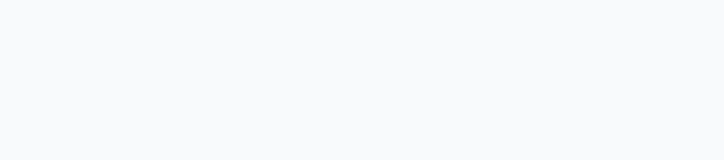
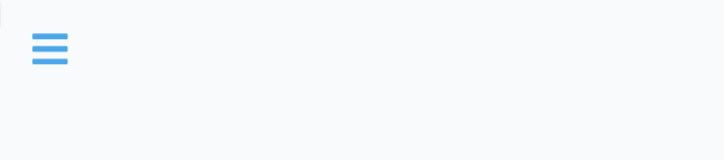
Before and after one commit to emmeiwhite/09-modal-sidebar-with-context-api, a React (Vite) app: page / in a window 1280 px wide. Shown: the top 160 px of the page, without its empty margins (0-724 px from the left). Built offline with nearby package versions, Linux system fonts and the light colour scheme.

Commit message:
Sidebar functionality also Done!

```diff
--- a/src/App.jsx
+++ b/src/App.jsx
@@ -1,11 +1,13 @@
 import Home from './components/Home'
 import Modal from './components/Modal'
+import Sidebar from './components/Sidebar'
 
 const App = () => {
   return (
     <>
       <Home />
       <Modal />
+      <Sidebar />
     </>
   )
 }
--- a/src/components/Home.jsx
+++ b/src/components/Home.jsx
@@ -2,9 +2,15 @@ import { FaBars } from 'react-icons/fa'
 import { useGlobalContext } from '../context'
 
 export default function Home() {
-  const { openModal } = useGlobalContext()
+  const { openModal, openSidebar } = useGlobalContext()
   return (
     <main>
+      <button
+        className="sidebar-toggle"
+        onClick={openSidebar}
+      >
+        <FaBars />
+      </button>
       <button
         className="btn"
         onClick={openModal}
--- /dev/null
+++ b/src/components/Sidebar.jsx
@@ -0,0 +1,17 @@
+import { FaTimes } from 'react-icons/fa'
+import { useGlobalContext } from '../context'
+
+export default function Sidebar() {
+  const { closeSidebar, isSidebarOpen } = useGlobalContext()
+  return (
+    <div className={isSidebarOpen ? 'sidebar show-sidebar' : 'sidebar'}>
+      <button
+        className="btn close-btn"
+        onClick={closeSidebar}
+      >
+        <FaTimes />
+      </button>
+      <h1>Sidebar!!!</h1>
+    </div>
+  )
+}
--- a/src/context.jsx
+++ b/src/context.jsx
@@ -11,7 +11,9 @@ export default function AppContext({ children }) {
   // Write your application state and business logic to be passed to value prop
 
   const [isModalOpen, setIsModalOpen] = useState(false)
+  const [isSidebarOpen, setIsSidebarOpen] = useState(false)
 
+  /** 1. Modal Business Logic*/
   function openModal() {
     setIsModalOpen(true)
   }
@@ -19,8 +21,20 @@ export default function AppContext({ children }) {
   function closeModal() {
     setIsModalOpen(false)
   }
+
+  /** 1. Sidebar Business Logic */
+  function openSidebar() {
+    setIsSidebarOpen(true)
+  }
+
+  function closeSidebar() {
+    setIsSidebarOpen(false)
+  }
+
   return (
-    <GlobalContext.Provider value={{ isModalOpen, openModal, closeModal }}>
+    <GlobalContext.Provider
+      value={{ isModalOpen, openModal, closeModal, isSidebarOpen, openSidebar, closeSidebar }}
+    >
       {children}
     </GlobalContext.Provider>
   )
--- a/src/index.css
+++ b/src/index.css
@@ -255,6 +255,7 @@ Project CSS
 ===============
 */
 
+/* --- Modal Code & Logic--- */
 main {
   width: 100%;
   height: 100vh;
@@ -329,3 +330,27 @@ main {
   color: var(--red-dark);
   cursor: pointer;
 }
+
+/* --- Sidebar Code & Logic --- */
+.sidebar {
+  position: fixed;
+  top: 0;
+  left: 0;
+  width: 100%;
+  height: 100%;
+  background: var(--white);
+  display: grid;
+  grid-template-rows: auto 1fr auto;
+  row-gap: 1rem;
+  box-shadow: var(---red-dark);
+  transition: var(--transition);
+  transform: translate(-100%);
+
+  @media (min-width: 768px) {
+    width: 400px;
+  }
+}
+
+.show-sidebar {
+  transform: translate(0);
+}
```
